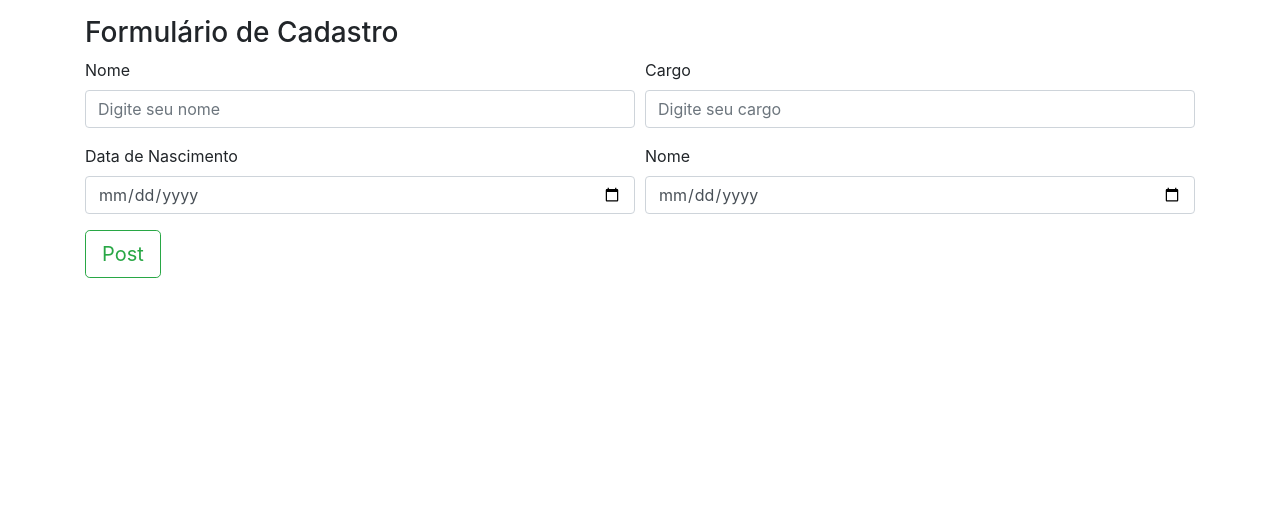
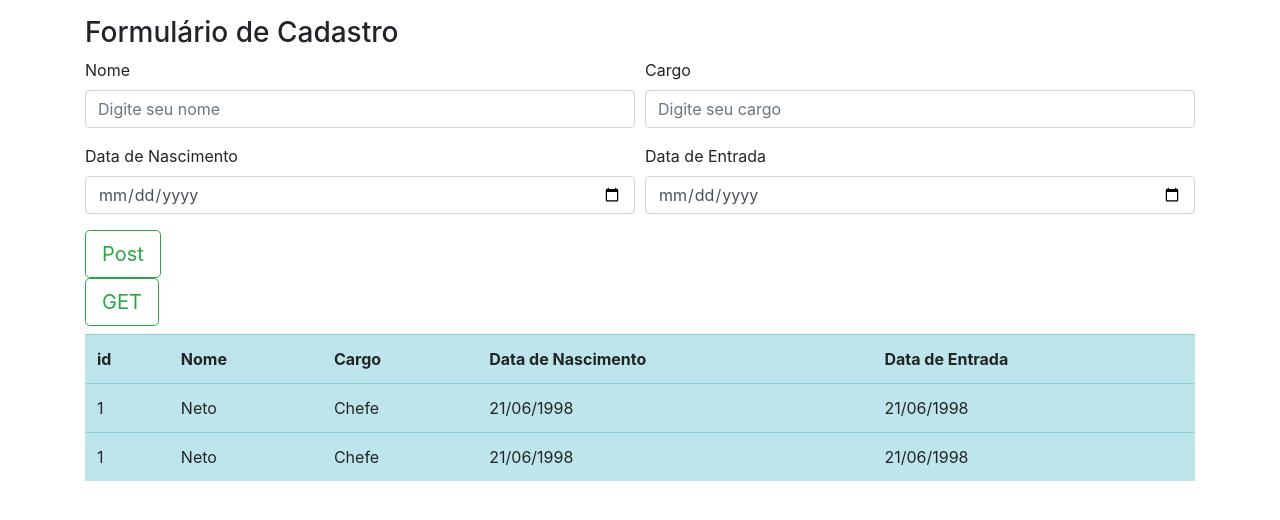
Before and after one commit to TarcisioNeto98/funcionario-vue-cli, a Vue app: page / in a window 1280 px wide. Shown: the top 520 px of the page. Built offline with nearby package versions, Linux system fonts and the light colour scheme.

Commit message:
Lista para listagem de funcionários.

```diff
--- a/src/App.vue
+++ b/src/App.vue
@@ -1,16 +1,19 @@
 <template>
   <div class="container" id="app">
     <Formulario/>
+    <ListaFuncionario/>
   </div>
 </template>
 
 <script>
-import Formulario from './components/Formulario.vue'
+import Formulario from './components/Formulario.vue';
+import ListaFuncionario from './components/ListaFuncionario.vue';
 
 export default {
   name: 'App',
   components: {
-    Formulario
+    Formulario,
+    ListaFuncionario
   }
 }
 </script>
--- a/src/components/Formulario.vue
+++ b/src/components/Formulario.vue
@@ -17,7 +17,7 @@
                 <input id="idNascimento" class="form-control" type="date" placeholder="Data de Nascimento">
             </div>
             <div class="form-group col-md-6">
-                <label for="idEntrada">Nome</label><br>
+                <label for="idEntrada">Data de Entrada</label><br>
                 <input id="idEntrada" class="form-control" type="date" placeholder="Data de Entrada">
             </div>
         </div>
--- /dev/null
+++ b/src/components/ListaFuncionario.vue
@@ -0,0 +1,34 @@
+<template>
+    <div>
+        <input type="button" value="GET" class="btn btn-outline-success btn-lg mb-2">
+        <table class="table table-info">
+            <tr>
+                <th>id</th>
+                <th>Nome</th>
+                <th>Cargo</th>
+                <th>Data de Nascimento</th>
+                <th>Data de Entrada</th>
+            </tr>
+            <tr>
+                <td>1</td>
+                <td>Neto</td>
+                <td>Chefe</td>
+                <td>21/06/1998</td>
+                <td>21/06/1998</td>
+            </tr>
+            <tr>
+                <td>1</td>
+                <td>Neto</td>
+                <td>Chefe</td>
+                <td>21/06/1998</td>
+                <td>21/06/1998</td>
+            </tr>
+        </table>
+    </div>
+</template>
+
+<script>
+export default {
+    name: 'ListaFuncionario'
+}
+</script>
```
